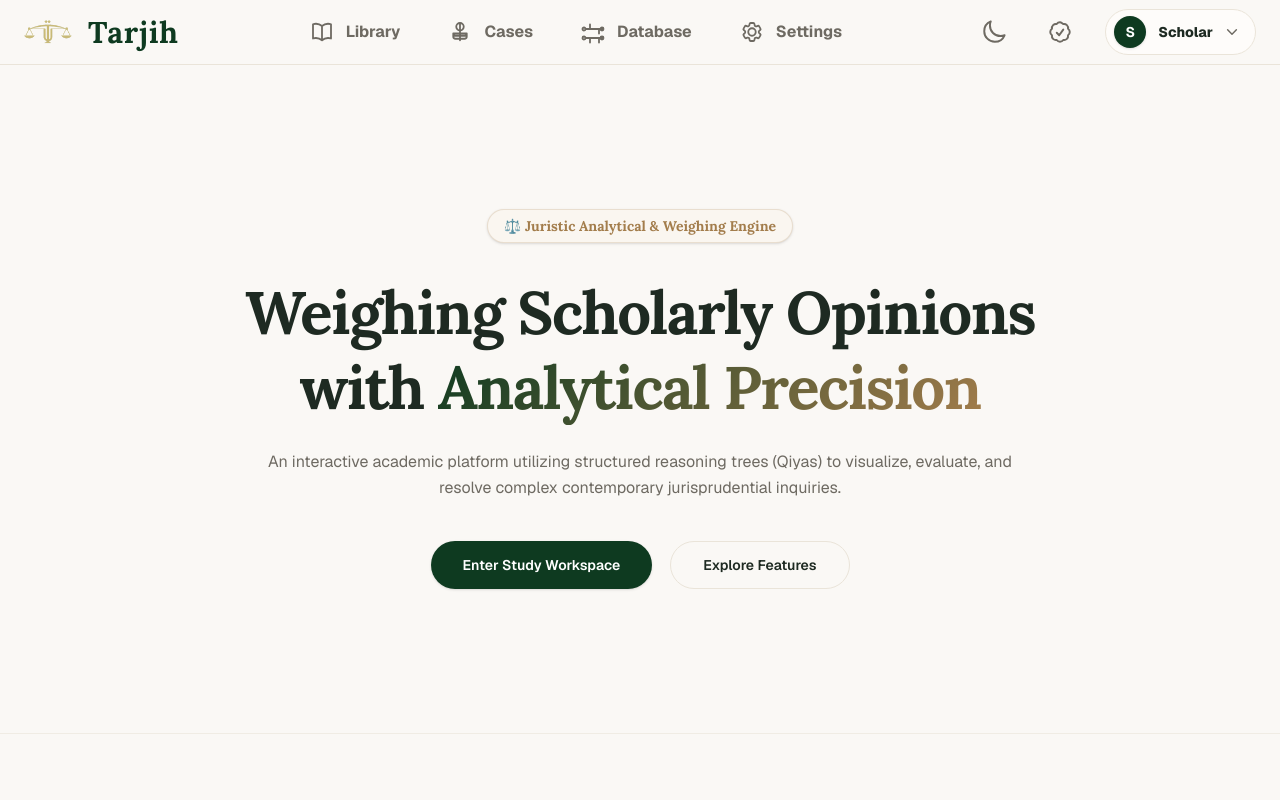
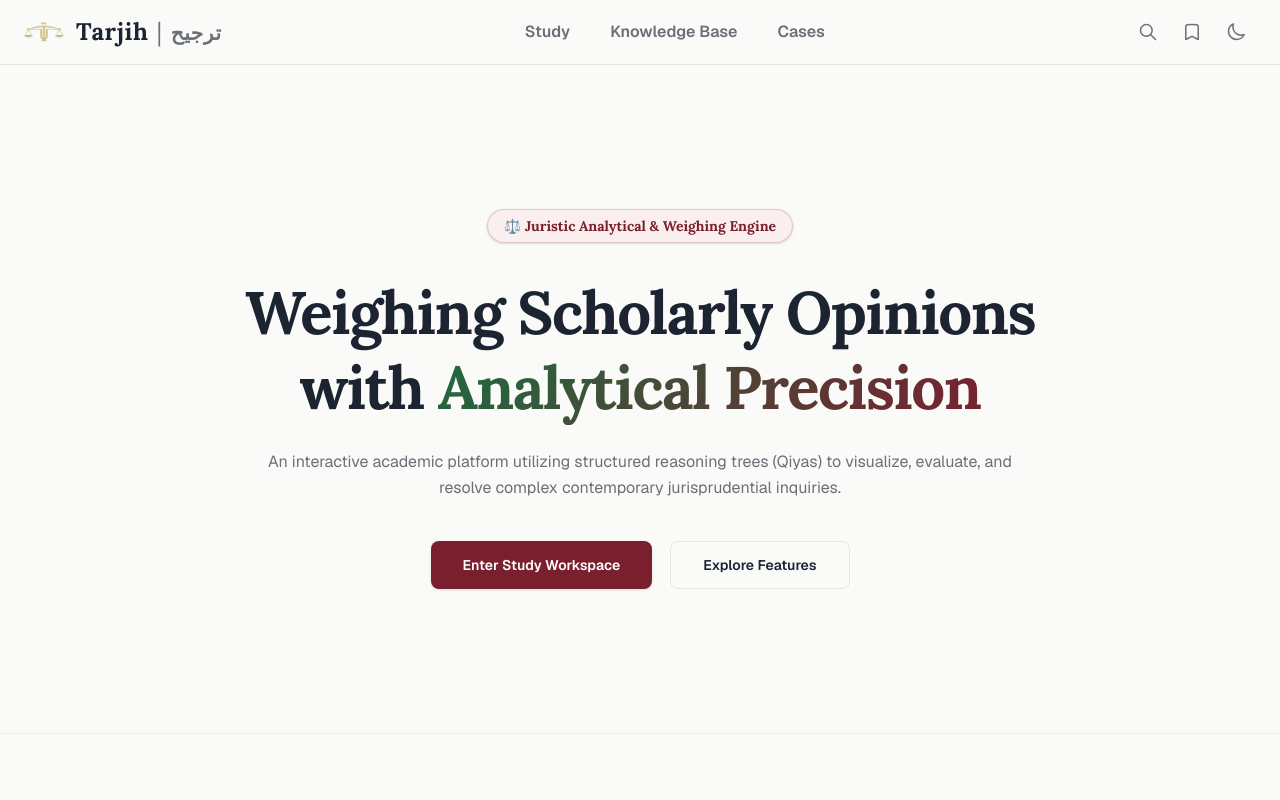
Before and after one commit to mohaneddz/Tarjih, a Next.js app: page / in a window 1280 px wide. Shown: the top 800 px of the page. Built offline with nearby package versions, Linux system fonts and the light colour scheme.

Commit message:
style: start the white/burgundy theme in globals, Button, and header

```diff
--- a/src/app/globals.css
+++ b/src/app/globals.css
@@ -1,64 +1,97 @@
 @import "tailwindcss";
 @import "../style/theme.css";
 
+/*
+ * Palette: white background + a single burgundy/red accent, replacing the
+ * earlier warm cream/gold/green academic theme (see design/*.png). Green is
+ * now reserved specifically for authenticity/verified/success meaning (the
+ * "AUTHENTIC" seal, a winning path) rather than doubling as the primary
+ * brand colour.
+ *
+ * `--color-brand-gold` is kept as a compatibility alias pointing at the new
+ * red so every existing `text-brand-gold` / `bg-brand-gold-light` usage
+ * across the app repaints correctly without a mechanical rename of every
+ * file; new code should reach for `brand-red` directly.
+ */
+
 :root {
-  --background: #FAF8F5;
-  --foreground: #1E2A22;
+  --background: #FAFAF9;
+  --foreground: #1B2430;
 
-  --color-brand-green: #0E3A20;
-  --color-brand-green-dark: #0A2D18;
-  --color-card-warm: #FFFDFB;
-  --color-border-warm: #EAE4D9;
-  --color-border-warm-light: #F2EEE5;
-  --color-text-primary: #1E2A22;
-  --color-text-secondary: #6E6A62;
-  --color-brand-green-light: #ECF4F0;
-  --color-brand-gold-light: #FAF6F0;
+  --color-brand-red: #7A1F2E;
+  --color-brand-red-dark: #5C1622;
+  --color-brand-red-light: #FBEEEF;
+
+  --color-brand-green: #1F6B3F;
+  --color-brand-green-dark: #17532F;
+  --color-brand-green-light: #EAF3EC;
+
+  --color-card-warm: #FFFFFF;
+  --color-border-warm: #E6E4DF;
+  --color-border-warm-light: #EFEEEA;
+  --color-text-primary: #1B2430;
+  --color-text-secondary: #6B6F76;
+
+  --color-brand-gold: var(--color-brand-red);
+  --color-brand-gold-light: var(--color-brand-red-light);
 }
 
 /* System media-query based dark mode */
 @media (prefers-color-scheme: dark) {
   :root {
-    --background: #0B1410;
-    --foreground: #E2E8E5;
+    --background: #0E1116;
+    --foreground: #E7E9EC;
 
-    --color-brand-green: #4ADE80; /* Bright glowing emerald green for dark mode */
+    --color-brand-red: #E2626F;
+    --color-brand-red-dark: #C43F4E;
+    --color-brand-red-light: #3A1620;
+
+    --color-brand-green: #4ADE80;
     --color-brand-green-dark: #22C55E;
-    --color-card-warm: #121E19;
-    --color-border-warm: #20332A;
-    --color-border-warm-light: #1A2A22;
-    --color-text-primary: #E2E8E5;
-    --color-text-secondary: #929D98;
     --color-brand-green-light: #122D20;
-    --color-brand-gold-light: #1E2822;
+
+    --color-card-warm: #161A21;
+    --color-border-warm: #272C34;
+    --color-border-warm-light: #1F232A;
+    --color-text-primary: #E7E9EC;
+    --color-text-secondary: #9A9FA8;
   }
 }
 
 /* Explicit class-based dark mode for manual toggle overrides */
 .dark {
-  --background: #0B1410 !important;
-  --foreground: #E2E8E5 !important;
+  --background: #0E1116 !important;
+  --foreground: #E7E9EC !important;
+
+  --color-brand-red: #E2626F !important;
+  --color-brand-red-dark: #C43F4E !important;
+  --color-brand-red-light: #3A1620 !important;
 
   --color-brand-green: #4ADE80 !important;
   --color-brand-green-dark: #22C55E !important;
-  --color-card-warm: #121E19 !important;
-  --color-border-warm: #20332A !important;
-  --color-border-warm-light: #1A2A22 !important;
-  --color-text-primary: #E2E8E5 !important; /* Fixed: light text in dark mode */
-  --color-text-secondary: #929D98 !important;
   --color-brand-green-light: #122D20 !important;
-  --color-brand-gold-light: #1E2822 !important;
+
+  --color-card-warm: #161A21 !important;
+  --color-border-warm: #272C34 !important;
+  --color-border-warm-light: #1F232A !important;
+  --color-text-primary: #E7E9EC !important;
+  --color-text-secondary: #9A9FA8 !important;
 }
 
 @theme inline {
   --color-background: var(--background);
   --color-foreground: var(--foreground);
 
+  --color-brand-red: var(--color-brand-red);
+  --color-brand-red-dark: var(--color-brand-red-dark);
+  --color-brand-red-light: var(--color-brand-red-light);
+
   --color-brand-green: var(--color-brand-green);
   --color-brand-green-dark: var(--color-brand-green-dark);
   --color-brand-green-light: var(--color-brand-green-light);
-  --color-brand-gold: #A37D4C;
+  --color-brand-gold: var(--color-brand-gold);
   --color-brand-gold-light: var(--color-brand-gold-light);
+
   --color-bg-cream: var(--background);
   --color-card-warm: var(--color-card-warm);
   --color-border-warm: var(--color-border-warm);
--- a/src/components/ui/button.tsx
+++ b/src/components/ui/button.tsx
@@ -7,8 +7,9 @@ export interface ButtonProps extends React.ButtonHTMLAttributes<HTMLButtonElemen
 }
 
 /**
- * Premium Button component styled for the Tarjih academic/legal layout.
- * Maps variants to brand-green, brand-gold, and warm-border styles.
+ * Button component for the Tarjih editorial/legal layout.
+ * Primary is the brand-red accent; brand-green is reserved for
+ * authenticity/success meaning elsewhere in the app, not for buttons.
  */
 export const Button = React.forwardRef<HTMLButtonElement, ButtonProps>(
   ({ className, variant = "primary", size = "md", children, ...props }, ref) => {
@@ -16,16 +17,16 @@ export const Button = React.forwardRef<HTMLButtonElement, ButtonProps>(
       <button
         ref={ref}
         className={cn(
-          "inline-flex items-center justify-center rounded-full font-semibold transition-all focus:outline-none focus:ring-2 focus:ring-brand-green/30 active:scale-95 disabled:pointer-events-none disabled:opacity-50 cursor-pointer select-none",
+          "inline-flex items-center justify-center rounded-lg font-semibold transition-all focus:outline-none focus:ring-2 focus:ring-brand-red/30 active:scale-95 disabled:pointer-events-none disabled:opacity-50 cursor-pointer select-none",
           // Variants
           {
-            "bg-brand-green text-white hover:bg-brand-green-dark shadow-sm hover:shadow-md":
+            "bg-brand-red text-white hover:bg-brand-red-dark shadow-sm hover:shadow-md":
               variant === "primary",
-            "bg-brand-gold-light text-brand-gold hover:bg-brand-gold/15":
+            "bg-brand-red-light text-brand-red hover:bg-brand-red/15":
               variant === "secondary",
-            "border border-border-warm bg-transparent text-text-primary hover:bg-[#FAF6F0] hover:border-brand-gold/40 hover:text-brand-gold":
+            "border border-border-warm bg-transparent text-text-primary hover:bg-brand-red-light hover:border-brand-red/40 hover:text-brand-red":
               variant === "outline",
-            "bg-transparent text-text-secondary hover:bg-brand-gold-light hover:text-brand-gold":
+            "bg-transparent text-text-secondary hover:bg-brand-red-light hover:text-brand-red":
               variant === "ghost",
           },
           // Sizes
--- a/src/sections/header.tsx
+++ b/src/sections/header.tsx
@@ -1,147 +1,106 @@
 "use client";
 
-import React, { useState, useEffect } from "react";
+import React, { useEffect, useState } from "react";
 import Link from "next/link";
-import { useRouter } from "next/navigation";
+import { usePathname } from "next/navigation";
+import { cn } from "@/utils/cn";
+
+const NAV_ITEMS = [
+  { href: "/study", label: "Study" },
+  { href: "/database", label: "Knowledge Base" },
+  { href: "/cases", label: "Cases" },
+] as const;
 
 /**
- * Premium Navigation Bar component styled exactly like example.png.
- * Features the balance scale logo, center navigation links, and fully functional theme toggling.
+ * Site navigation. Matches the white/burgundy identity in design/*.png:
+ * a slim three-item nav (Study / Knowledge Base / Cases) with a red
+ * underline on the active section, and a plain icon cluster on the right
+ * rather than the earlier profile-chip/shield decoration.
  */
 export function Header() {
-  const router = useRouter();
+  const pathname = usePathname();
   const [isDark, setIsDark] = useState(false);
 
-  // Initialize theme state from DOM
   useEffect(() => {
     setIsDark(document.documentElement.classList.contains("dark"));
   }, []);
 
-  // Toggle dark class and save preference
   const toggleTheme = () => {
-    if (document.documentElement.classList.contains("dark")) {
-      document.documentElement.classList.remove("dark");
-      localStorage.setItem("theme", "light");
-      setIsDark(false);
-    } else {
-      document.documentElement.classList.add("dark");
-      localStorage.setItem("theme", "dark");
-      setIsDark(true);
-    }
+    const next = !document.documentElement.classList.contains("dark");
+    document.documentElement.classList.toggle("dark", next);
+    localStorage.setItem("theme", next ? "dark" : "light");
+    setIsDark(next);
   };
 
   return (
     <header className="sticky top-0 z-50 w-full border-b border-border-warm bg-background/95 backdrop-blur-md shrink-0 select-none transition-colors duration-200">
       <div className="mx-auto flex h-16 max-w-[120rem] lg:max-w-[135rem] 2xl:max-w-none items-center justify-between px-6">
-        {/* Left Side: Brand Logo & Title */}
-        <Link href="/" className="flex items-center gap-4 group">
+        <Link href="/" className="flex items-center gap-3 group">
           <img
             src="/logo.png"
             alt="Tarjih Logo"
-            className="h-10 w-10 lg:h-12 lg:w-12 object-contain transition-transform group-hover:scale-105"
+            className="h-9 w-9 lg:h-10 lg:w-10 object-contain transition-transform group-hover:scale-105"
           />
-          <span className="font-serif text-2xl lg:text-3xl font-extrabold tracking-wide text-[#0E3A20] dark:text-[#E2E8E5] transition-colors">
+          <span className="font-serif text-xl lg:text-2xl font-bold tracking-wide text-text-primary transition-colors">
             Tarjih
+            <span className="text-text-secondary font-normal mx-2">|</span>
+            <span className="text-text-secondary text-lg lg:text-xl">ترجيح</span>
           </span>
         </Link>
 
-        {/* Center: Desktop Navigation Links (Library -> /study, Cases -> /cases, Settings -> /settings) */}
-        <nav className="hidden md:flex items-center gap-9 lg:gap-12">
-          <Link
-            href="/study"
-            className="flex items-center gap-2.5 lg:gap-3 text-sm lg:text-base font-bold text-text-secondary hover:text-text-primary transition-colors"
-          >
-            {/* Library Book Icon */}
-            <svg className="h-5 w-5 lg:h-6 lg:w-6" fill="none" viewBox="0 0 24 24" stroke="currentColor" strokeWidth={1.8}>
-              <path strokeLinecap="round" strokeLinejoin="round" d="M12 6.042A8.967 8.967 0 0 0 6 3.75c-1.052 0-2.062.18-3 .512v14.25A8.987 8.987 0 0 1 6 18c2.305 0 4.408.867 6 2.292m0-14.25a8.966 8.966 0 0 1 6-2.292c1.052 0 2.062.18 3 .512v14.25A8.987 8.987 0 0 0 18 18a8.967 8.967 0 0 0-6 2.292m0-14.25v14.25" />
-            </svg>
-            <span>Library</span>
-          </Link>
-
-          <Link
-            href="/cases"
-            className="flex items-center gap-2.5 lg:gap-3 text-sm lg:text-base font-bold text-text-secondary hover:text-text-primary transition-colors"
-          >
-            {/* Cases Scale/Shield Icon */}
-            <svg className="h-5 w-5 lg:h-6 lg:w-6" fill="none" viewBox="0 0 24 24" stroke="currentColor" strokeWidth={1.8}>
-              <path strokeLinecap="round" strokeLinejoin="round" d="M12 3v17.25m0-17.25a3.75 3.75 0 1 1 0 7.5m0-7.5a3.75 3.75 0 1 0 0 7.5m0-7.5v7.5m-6.75 3h13.5m-13.5 0a2.25 2.25 0 0 0 2.25 2.25h9a2.25 2.25 0 0 0 2.25-2.25m-13.5 0v3a2.25 2.25 0 0 0 2.25 2.25h9a2.25 2.25 0 0 0 2.25-2.25v-3" />
-            </svg>
-            <span>Cases</span>
-          </Link>
-
-          <Link
-            href="/database"
-            className="flex items-center gap-2.5 lg:gap-3 text-sm lg:text-base font-bold text-text-secondary hover:text-text-primary transition-colors"
-          >
-            {/* Network / Database Graph Icon */}
-            <svg className="h-5 w-5 lg:h-6 lg:w-6" fill="none" viewBox="0 0 24 24" stroke="currentColor" strokeWidth={1.8}>
-              <path strokeLinecap="round" strokeLinejoin="round" d="M9 9V4.5M9 9H4.5M9 9h9M18 9v4.5M18 9H13.5M18 9h4.5M9 18v4.5M9 18H4.5M9 18h9M18 18v4.5M18 18H13.5M18 18h4.5m-18-9a1.5 1.5 0 1 1-3 0 1.5 1.5 0 0 1 3 0Zm18 0a1.5 1.5 0 1 1-3 0 1.5 1.5 0 0 1 3 0Zm-18 9a1.5 1.5 0 1 1-3 0 1.5 1.5 0 0 1 3 0Zm18 0a1.5 1.5 0 1 1-3 0 1.5 1.5 0 0 1 3 0Z" />
-            </svg>
-            <span>Database</span>
-          </Link>
-
-          <Link
-            href="/settings"
-            className="flex items-center gap-2.5 lg:gap-3 text-sm lg:text-base font-bold text-text-secondary hover:text-text-primary transition-colors"
-          >
-            {/* Settings Gear Icon */}
-            <svg className="h-5 w-5 lg:h-6 lg:w-6" fill="none" viewBox="0 0 24 24" stroke="currentColor" strokeWidth={1.8}>
-              <path strokeLinecap="round" strokeLinejoin="round" d="M9.594 3.94c.09-.542.56-.94 1.11-.94h2.593c.55 0 1.02.398 1.11.94l.213 1.281c.063.374.313.686.645.87.074.04.147.083.22.127.324.196.72.257 1.075.124l1.217-.456a1.125 1.125 0 0 1 1.37.49l1.296 2.247a1.125 1.125 0 0 1-.26 1.43l-1.003.828c-.293.241-.438.613-.43.992a7.723 7.723 0 0 1 0 .255c-.008.378.137.75.43.991l1.004.827c.424.35.534.954.26 1.43l-1.298 2.247a1.125 1.125 0 0 1-1.369.491l-1.217-.456c-.355-.133-.75-.072-1.076.124a6.47 6.47 0 0 1-.22.128c-.331.183-.581.495-.644.869l-.213 1.281c-.09.543-.56.94-1.11.94h-2.594c-.55 0-1.019-.398-1.11-.94l-.213-1.281c-.062-.374-.312-.686-.644-.87a6.52 6.52 0 0 1-.22-.127c-.325-.196-.72-.257-1.076-.124l-1.217.456a1.125 1.125 0 0 1-1.369-.49l-1.297-2.247a1.125 1.125 0 0 1 .26-1.43l1.004-.827c.292-.24.437-.613.43-.991a6.932 6.932 0 0 1 0-.255c.007-.38-.138-.751-.43-.992l-1.004-.827a1.125 1.125 0 0 1-.26-1.43l1.297-2.247a1.125 1.125 0 0 1 1.37-.491l1.216.456c.356.133.751.072 1.076-.124.072-.044.146-.086.22-.128.332-.183.582-.495.645-.869L9.594 3.94ZM12 15.75a3.75 3.75 0 1 0 0-7.5 3.75 3.75 0 0 0 0 7.5Z" />
-            </svg>
-            <span>Settings</span>
-          </Link>
+        <nav className="hidden md:flex items-center gap-8 lg:gap-10 h-full">
+          {NAV_ITEMS.map((item) => {
+            const active = pathname?.startsWith(item.href);
+            return (
+              <Link
+                key={item.href}
+                href={item.href}
+                className={cn(
+                  "relative h-full flex items-center text-sm lg:text-base font-semibold transition-colors",
+                  active ? "text-brand-red" : "text-text-secondary hover:text-text-primary"
+                )}
+              >
+                {item.label}
+                {active && <span className="absolute left-0 right-0 -bottom-[1px] h-[2px] bg-brand-red rounded-full" />}
+              </Link>
+            );
+          })}
         </nav>
 
-        {/* Right Side: Theme, Shield, and Profile Dropdown */}
-        <div className="flex items-center gap-6">
-          {/* Active Theme Toggle Button */}
+        <div className="flex items-center gap-1">
+          <button
+            className="text-text-secondary hover:text-text-primary transition-colors p-2.5 rounded-lg hover:bg-border-warm-light cursor-pointer"
+            aria-label="Search"
+          >
+            <svg className="h-5 w-5" fill="none" viewBox="0 0 24 24" stroke="currentColor" strokeWidth={1.8}>
+              <path strokeLinecap="round" strokeLinejoin="round" d="M21 21l-6-6m2-5a7 7 0 11-14 0 7 7 0 0114 0z" />
+            </svg>
+          </button>
+
+          <button
+            className="text-text-secondary hover:text-text-primary transition-colors p-2.5 rounded-lg hover:bg-border-warm-light cursor-pointer"
+            aria-label="Bookmarks"
+          >
+            <svg className="h-5 w-5" fill="none" viewBox="0 0 24 24" stroke="currentColor" strokeWidth={1.8}>
+              <path strokeLinecap="round" strokeLinejoin="round" d="M17.593 3.322c1.1.128 1.907 1.077 1.907 2.185V21L12 17.25 4.5 21V5.507c0-1.108.806-2.057 1.907-2.185a48.507 48.507 0 0111.186 0z" />
+            </svg>
+          </button>
+
           <button
             onClick={toggleTheme}
-            className="text-text-secondary hover:text-text-primary transition-colors p-2 cursor-pointer"
+            className="text-text-secondary hover:text-text-primary transition-colors p-2.5 rounded-lg hover:bg-border-warm-light cursor-pointer"
             aria-label="Toggle Theme"
           >
             {isDark ? (
-              /* Sun Icon */
-              <svg className="h-5.5 w-5.5 lg:h-6.5 lg:w-6.5" fill="none" viewBox="0 0 24 24" stroke="currentColor" strokeWidth={1.8}>
+              <svg className="h-5 w-5" fill="none" viewBox="0 0 24 24" stroke="currentColor" strokeWidth={1.8}>
                 <path strokeLinecap="round" strokeLinejoin="round" d="M12 3v2.25m0 13.5V21m8.935-8.935h-2.25C17.435 12 12 17.435 12 12s5.435-5.435 12-5.435M4.22 4.22l1.59 1.59m12.38 12.38l1.59 1.59M21 12h-2.25m-13.5 0H3m2.28 7.07l1.59-1.59m12.38-12.38l1.59-1.59M12 7.5a4.5 4.5 0 1 1 0 9 4.5 4.5 0 0 1 0-9Z" />
               </svg>
             ) : (
-              /* Moon Icon */
-              <svg className="h-5.5 w-5.5 lg:h-6.5 lg:w-6.5" fill="none" viewBox="0 0 24 24" stroke="currentColor" strokeWidth={1.8}>
+              <svg className="h-5 w-5" fill="none" viewBox="0 0 24 24" stroke="currentColor" strokeWidth={1.8}>
                 <path strokeLinecap="round" strokeLinejoin="round" d="M21.752 15.002A9.718 9.718 0 0 1 18 15.75c-5.385 0-9.75-4.365-9.75-9.75 0-1.33.266-2.597.748-3.752A9.753 9.753 0 0 0 3 11.25C3 16.635 7.365 21 12.75 21a9.753 9.753 0 0 0 9.002-5.998Z" />
               </svg>
             )}
           </button>
-
-          {/* Shield/Verified Icon */}
-          <button
-            onClick={() => alert("Juristic verification and security certificates are fully validated.")}
-            className="text-text-secondary hover:text-text-primary transition-colors p-2 cursor-pointer"
-            aria-label="Verified Security"
-          >
-            {/* Shield with Checkmark */}
-            <svg className="h-5.5 w-5.5 lg:h-6.5 lg:w-6.5" fill="none" viewBox="0 0 24 24" stroke="currentColor" strokeWidth={1.8}>
-              <path strokeLinecap="round" strokeLinejoin="round" d="M9 12.75 11.25 15 15 9.75M21 12c0 1.268-.63 2.39-1.593 3.068a3.745 3.745 0 0 1-1.043 3.296 3.745 3.745 0 0 1-3.296 1.043A3.745 3.745 0 0 1 12 21c-1.268 0-2.39-.63-3.068-1.593a3.746 3.746 0 0 1-3.296-1.043 3.745 3.745 0 0 1-1.043-3.296A3.745 3.745 0 0 1 3 12c0-1.268.63-2.39 1.593-3.068a3.745 3.745 0 0 1 1.043-3.296 3.746 3.746 0 0 1 3.296-1.043A3.746 3.746 0 0 1 12 3c1.268 0 2.39 1.593 3.068 1.593a3.746 3.746 0 0 1 3.296 1.043 3.746 3.746 0 0 1 1.043 3.296A3.745 3.745 0 0 1 21 12Z" />
-            </svg>
-          </button>
-
-          {/* Scholar Profile Link Dropdown */}
-          <Link
-            href="/profile"
-            className="flex items-center gap-3 border border-border-warm bg-card-warm/80 hover:bg-card-warm rounded-full p-1.5 pl-2 pr-4 transition-colors cursor-pointer"
-          >
-            {/* Avatar Circle */}
-            <div className="h-8 w-8 rounded-full bg-[#0E3A20] text-white flex items-center justify-center font-bold text-sm shadow-sm">
-              S
-            </div>
-            <span className="text-xs lg:text-sm font-extrabold text-text-primary">
-              Scholar
-            </span>
-            {/* Dropdown Chevron */}
-            <svg className="h-3.5 w-3.5 text-text-secondary" fill="none" viewBox="0 0 24 24" stroke="currentColor" strokeWidth={2.5}>
-              <path strokeLinecap="round" strokeLinejoin="round" d="m19.5 8.25-7.5 7.5-7.5-7.5" />
-            </svg>
-          </Link>
         </div>
       </div>
     </header>
```
